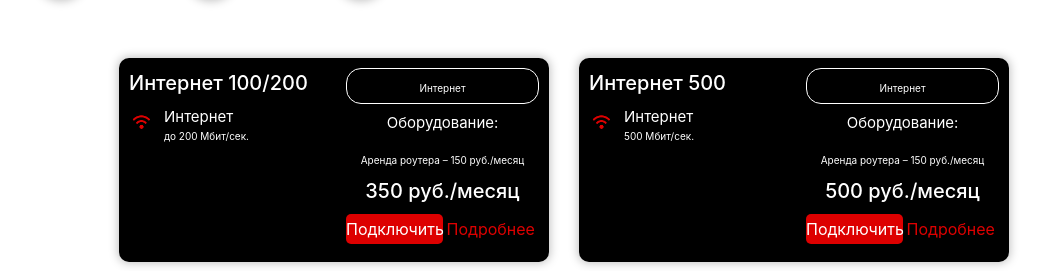
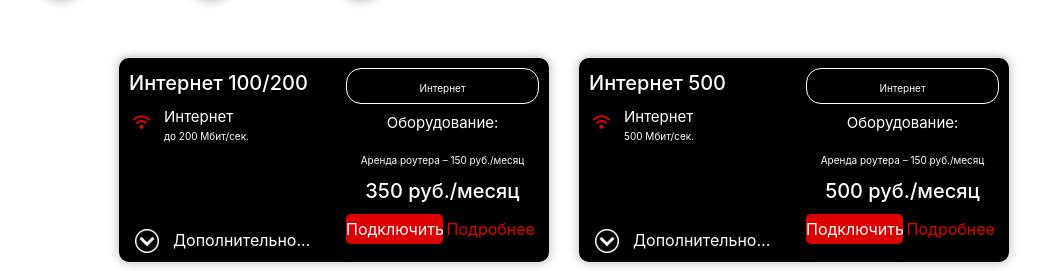
Before and after one commit to babo4ka/sanya_mts, a React (Create React App) app: page / in a window 1280 px wide. Shown: the part 681-952 px from the top of the page, without its empty margins (76-1131 px from the left). Built offline with nearby package versions, Linux system fonts and the light colour scheme.

Commit message:
18:47 28.04.2022

```diff
--- a/src/components/TariffCards.jsx
+++ b/src/components/TariffCards.jsx
@@ -3,9 +3,8 @@ import { change_consultation_tariff } from '../store/consultationReducer';
 import './TariffCards.scss';
 import $ from 'jquery'
 import { change_index } from '../store/tariffCardReducer';
-import { useEffect, useState } from 'react';
-import { store } from '../store/store';
-import { set_cards_action } from '../store/funcsReducer';
+import { useState } from 'react';
+
 
 const TariffCard = ({ config, index }) => {
 
@@ -29,6 +28,16 @@ const TariffCard = ({ config, index }) => {
         dispatch(change_index(index))
     }
 
+    const [angle, setAngle] = useState(0)
+    const toggleAngle = (index) => {
+        $(`#extra_shower_${index} img`).css('transform', `rotate(${angle}deg)`)
+        setAngle(Math.abs(angle-180))
+    }
+
+    const showExtra = (index) => {
+        toggleAngle(index)
+    }
+
     return (
         // контейнер для карточки
         <div className="col-lg-6 col-10 container-fluid tariff_card_holder">
@@ -50,6 +59,10 @@ const TariffCard = ({ config, index }) => {
                             </div>
                         </div>
                     ))}
+                    <div className="extra_info_holder">
+                        <button id={`extra_shower_${index}`} onClick={()=>showExtra(index)}><img src={require('../icons/white/arrow.png')} alt='' /></button>
+                        <span>Дополнительно...</span>
+                    </div>
                 </div>
 
                 {/* правая колонка */}
@@ -59,12 +72,15 @@ const TariffCard = ({ config, index }) => {
                         <span className="text-end">{config.type}</span>
                     </div>
                     {/* оборудование */}
-                    <div className="extra_holder mt-2">
-                        <span>Оборудование:</span>
-                        {config.equip?.map(eq => (
-                            <span className="mt-2" key={eq.value}>{eq.value}</span>
-                        ))}
-                    </div>
+                    {config.equip ? (
+                        <div className="extra_holder mt-2">
+                            <span>Оборудование:</span>
+                            {config.equip.map(eq => (
+                                <span className="mt-2" key={eq.value}>{eq.value}</span>
+                            ))}
+                        </div>
+                    ) : ("")}
+
                     {/* цена тарифа */}
                     <div className="mt-2">
                         <span className="price">{config.price} руб./месяц</span>
@@ -81,27 +97,7 @@ const TariffCard = ({ config, index }) => {
     )
 }
 
-const TariffCards = ({cardsToRender}) => {
-    console.log(cardsToRender)
-
-
-    // const dispatch = useDispatch()
-    // useEffect(async () =>{
-    //     dispatch(set_cards_action(setCards))
-    // }, [])
-
-    // let state = store.getState().btns
-
-    // const unsuscribe = store.subscribe(()=>{
-    //     // let newState = store.getState().btns
-    //     // console.log(newState.tags)
-    //     // console.log(state.tags)
-
-    //     // if(state == newState)return
-
-    //     // state = newState
-    //     setCards()
-    // })
+const TariffCards = ({ cardsToRender }) => {
 
     return (
 
--- a/src/components/TariffCards.scss
+++ b/src/components/TariffCards.scss
@@ -16,7 +16,29 @@
 //левая колонка
 .card_cols{
     color: white;
+    position: relative;
 }
+
+.extra_info_holder{
+    position: absolute;
+    bottom:0;
+}
+
+.extra_info_holder button{
+    background: none;
+    border: none;
+
+    width: 24px;
+    height: 24px;
+
+    margin-right: 20px;
+}
+
+.extra_info_holder button img{
+    transform: rotate(180deg);
+
+}
+
 
 .tariff_name{
     font-size: 20px;
--- a/src/store/funcsReducer.js
+++ /dev/null
@@ -1,18 +0,0 @@
-const initialState = {
-    setCards:undefined
-}
-
-export const SET_CARDS = "SET_CARDS"
-
-export const funcsReducer = (state = initialState, action) =>{
-    switch(action.type){
-
-        case SET_CARDS:
-            return {...state, setCards:action.setFunc}
-
-        default:
-            return state
-    }
-}
-
-export const set_cards_action = (setFunc) => ({type:SET_CARDS}, setFunc)
--- a/src/store/store.js
+++ b/src/store/store.js
@@ -1,6 +1,5 @@
 import { createStore, combineReducers } from "redux";
 import { consultationReducer } from "./consultationReducer";
-import { funcsReducer } from "./funcsReducer";
 import { tariffBtnReducer } from "./tariffBtnReducer";
 import { tariffCardReducer } from "./tariffCardReducer";
 
@@ -8,7 +7,6 @@ const rootReducer = combineReducers({
     btns:tariffBtnReducer,
     cards:tariffCardReducer,
     consultation:consultationReducer,
-    funcs:funcsReducer
 })
 
 export const store = createStore(rootReducer);
```
Also changed, not shown: src/icons/white/arrow.png (added), 1 other file (tests, documents, lock files or other folders).
